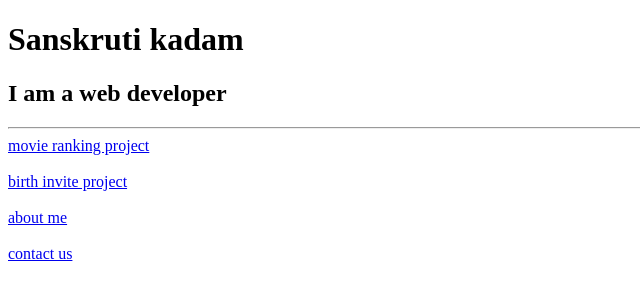
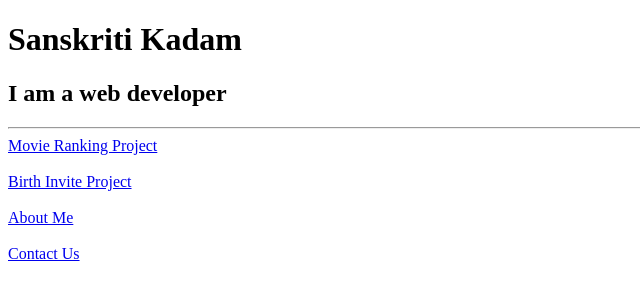
Before and after one commit to Sanskruti-92/portfolio, a plain HTML site: page index.html in a window 1280 px wide. Shown: the whole page, without its empty margins (0-640 px from the left). Drawn offline with Linux system fonts and the light colour scheme.

Commit message:
Update index.html

```diff
--- a/index.html
+++ b/index.html
@@ -3,14 +3,15 @@
 <head>
   <meta charset="UTF-8">
   <meta name="viewport" content="width=device-width, initial-scale=1.0">
-  <title>Document</title>
+  <title>Portfolio</title>
 </head>
 <body>
-  <h1>Sanskruti kadam</h1>
+  <h1>Sanskriti Kadam</h1>
   <h2>I am a web developer</h2><hr>
-  <a href="moive.html">movie ranking project</a><br><br>
-  <a href="image.html">birth invite project</a><br><br>
-   <a href="web pages/public/about.html"> about me</a><br><br>
-     <a href="web pages/public/contact.html"> contact us</a>
+
+  <a href="moive.html">Movie Ranking Project</a><br><br>
+  <a href="image.html">Birth Invite Project</a><br><br>
+  <a href="about.html">About Me</a><br><br>
+  <a href="contact.html">Contact Us</a>
 </body>
 </html>
```
